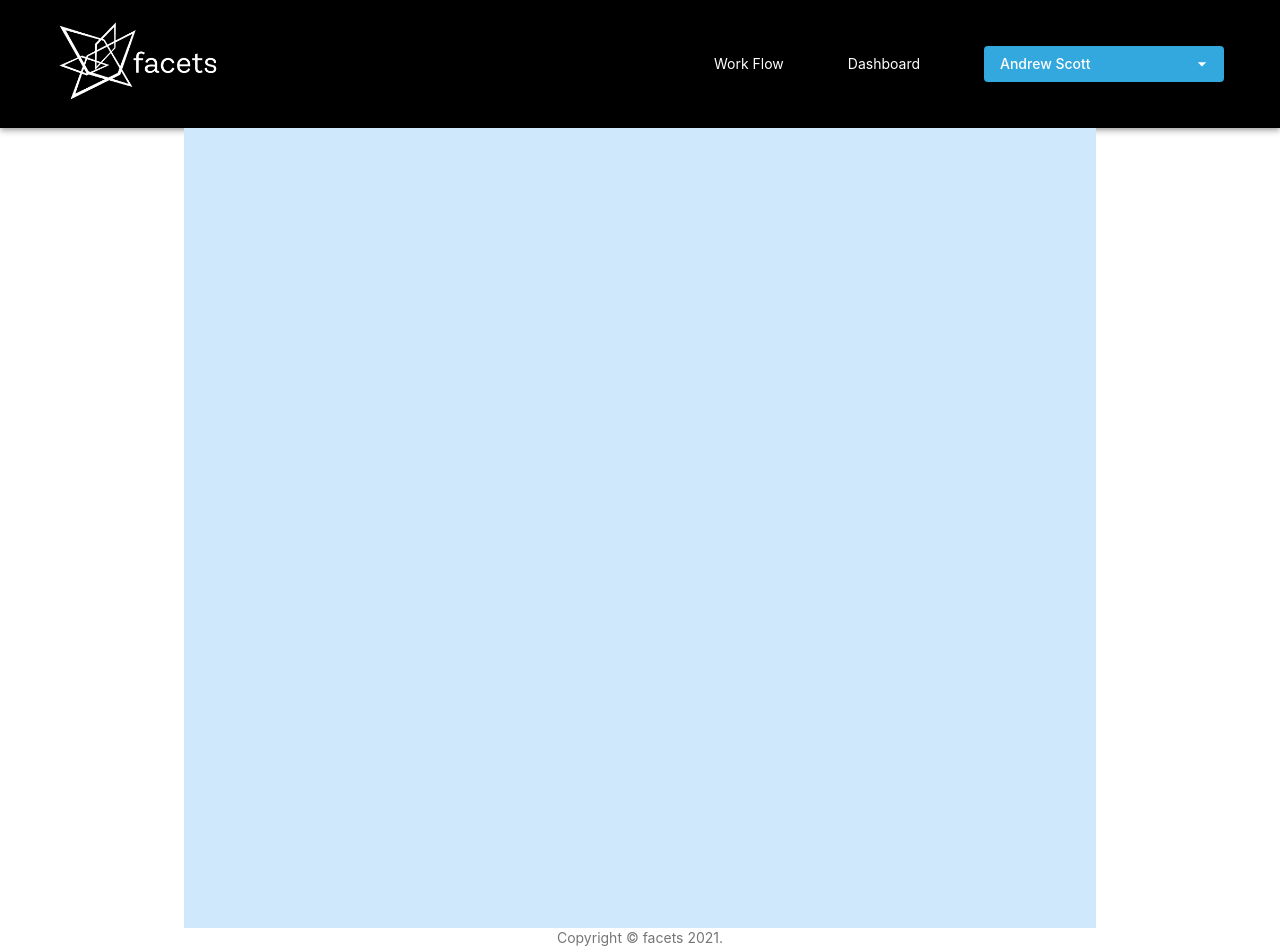
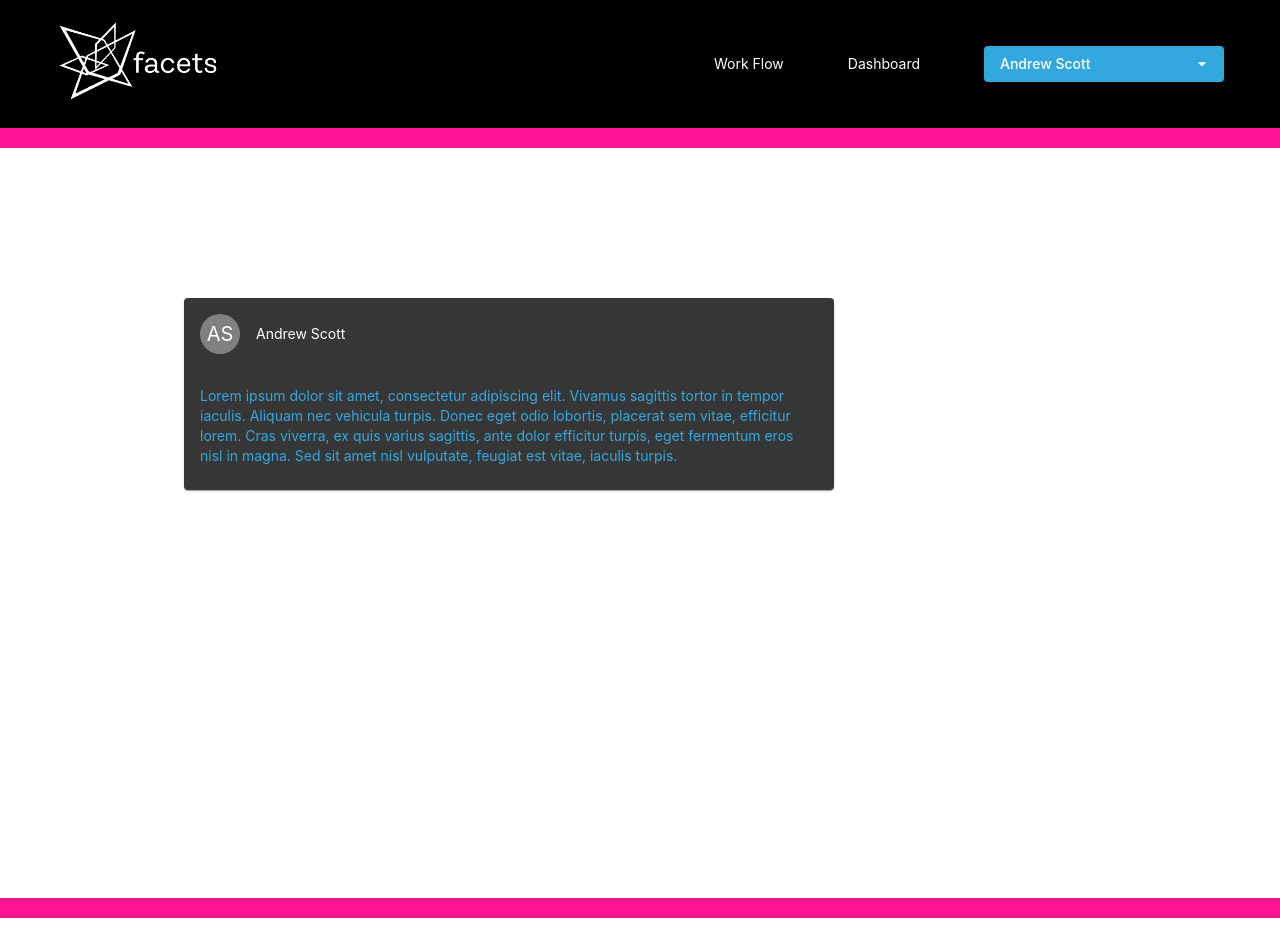
Before and after one commit to dwai03/amptest, a React (Create React App) app in the folder frontend/: page / in a window 1280 px wide. After the commit the page ends 918 px from the top, so only its background shows below. Built offline with nearby package versions, Linux system fonts and the light colour scheme; a web font is replaced by a local one.

Commit message:
pink borders top and bottom

```diff
--- a/frontend/src/App.js
+++ b/frontend/src/App.js
@@ -22,7 +22,8 @@ import { Route } from 'react-router-dom';
 
 function Copyright() {
   return (
-    <Typography variant="body2" color="textSecondary" align="center">
+    <Box height={20} width={1} bgcolor="deeppink">
+    <Typography variant="body2" color="textPrimary" align="center">
       {'Copyright © '}
       <Link color="inherit" href="https://facets.co/">
         facets
@@ -30,6 +31,7 @@ function Copyright() {
       {new Date().getFullYear()}
       {'.'}
     </Typography>
+    </Box>
   );
 }
 
@@ -37,13 +39,14 @@ export default function App() {
   return (
     <div>
       <AppHeaderBar/>
+      <Box bgcolor="deeppink" width={1} height={20}></Box>
       <Dashboard />
       {/* <Route path="/" component={AppHeaderBar}/>
       <Route exact path="/" component={Dashboard} /> */}
       {/* <AuthRoute path="/signup" component={SignupContainer} />
       <AuthRoute path="/login" component={LoginContainer} />
       <ProtectedRoute path="/" component={Dashboard} /> */}
-      <Copyright />
+      <Box height={20} width={1} bgcolor="deeppink"></Box>
   </div>
   );
 }
--- a/frontend/src/dashboard/dashboard.js
+++ b/frontend/src/dashboard/dashboard.js
@@ -4,14 +4,49 @@ import Card from '@material-ui/core/Card';
 import CssBaseline from '@material-ui/core/CssBaseline';
 import Typography from '@material-ui/core/Typography';
 import Container from '@material-ui/core/Container';
+import { CardHeader, CardContent } from '@material-ui/core';
+import { makeStyles } from '@material-ui/core/styles';
+import Avatar from '@material-ui/core/Avatar';
+
+const useStyles = makeStyles((theme) => ({
+  root: {
+    maxWidth: 650,
+    backgroundColor: '#363636',
+    color: 'white',
+  },
+  avatar: {
+    backgroundColor: "grey",
+  },
+}));
 
 export default function Dashboard() {
+  const classes = useStyles();
   return (
     <React.Fragment>
-    <CssBaseline />
-    <Container maxWidth="md">
-      <Typography component="div" style={{ backgroundColor: '#cfe8fc', height: '100vh' }} />
-    </Container>
-  </React.Fragment>
+      <CssBaseline />
+      <Container maxWidth="md">
+        <Box style={{ minHeight: 600, marginTop: 150}} >
+          <Box id="top_section">
+            <Card className={classes.root}>
+              <CardHeader
+              disableTypography
+                avatar={
+                  <Avatar aria-label="profile" className={classes.avatar}>
+                    AS
+                </Avatar>
+                }
+                title="Andrew Scott"
+              >
+              </CardHeader>
+              <CardContent>
+                <Typography variant="body2" color="secondary" component="p">
+                Lorem ipsum dolor sit amet, consectetur adipiscing elit. Vivamus sagittis tortor in tempor iaculis. Aliquam nec vehicula turpis. Donec eget odio lobortis, placerat sem vitae, efficitur lorem. Cras viverra, ex quis varius sagittis, ante dolor efficitur turpis, eget fermentum eros nisl in magna. Sed sit amet nisl vulputate, feugiat est vitae, iaculis turpis.
+                </Typography>
+              </CardContent>
+            </Card>
+          </Box>
+        </Box>
+      </Container>
+    </React.Fragment>
   );
 }
--- a/frontend/src/header/header.js
+++ b/frontend/src/header/header.js
@@ -72,7 +72,6 @@ export default function AppHeaderBar() {
 
 
   return (
-
     <AppBar position="static" className={classes.root}>
       <Toolbar className={classes.toolbar}>
         <Box>
```
